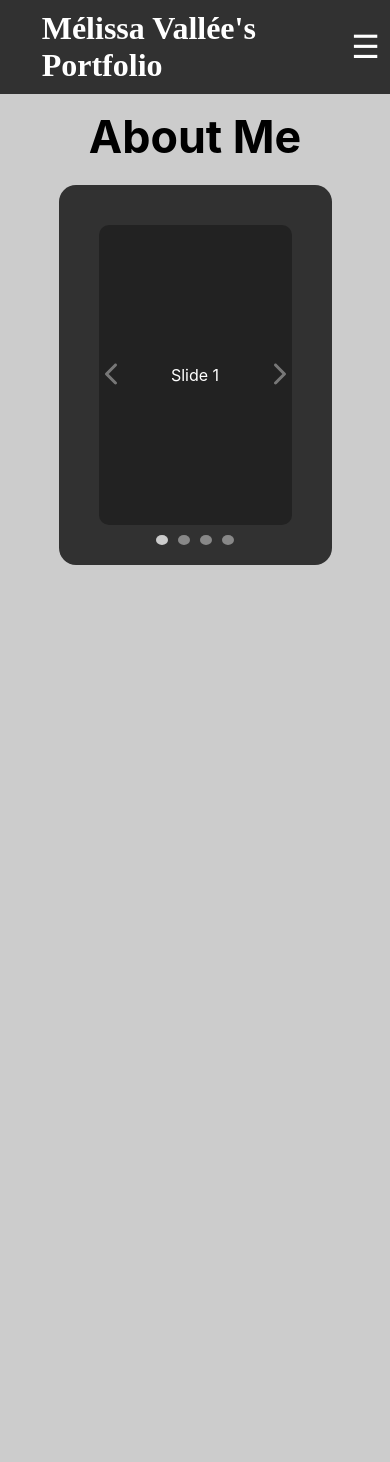
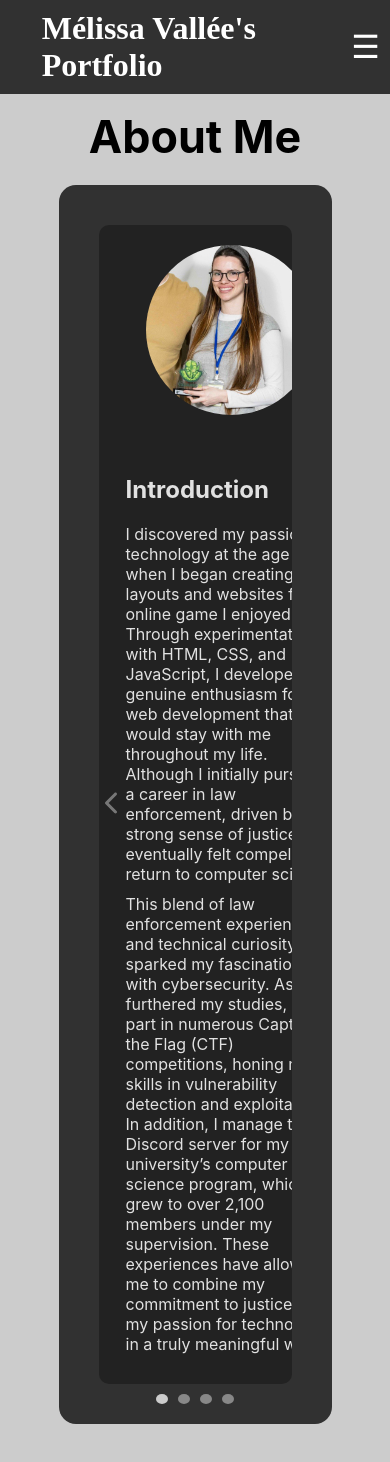
Before and after one commit to MelValesca/portfolio-webpage, a React (Create React App) app: page /about in a window 390 px wide. Shown: the top 1462 px of the page. Before the commit the page ends 844 px from the top, so only its background shows below. Built offline with nearby package versions, Linux system fonts and the light colour scheme.

Commit message:
create profile component

```diff
--- /dev/null
+++ b/src/components/Profile.jsx
@@ -0,0 +1,22 @@
+import React from "react";
+import "../styles/Profile.css";
+
+const Profile = ({ image, title, content }) => {
+  return (
+    <div className="wrap">
+      <div className="picture-box">
+        <img src={image} alt={`${title}-picture`} className="picture" />
+      </div>
+      <div className="text-box">
+        <h2>{title}</h2>
+        {content.map((paragraph, index) => (
+          <div key={index} className="intro">
+            {paragraph}
+          </div>
+        ))}
+      </div>
+    </div>
+  );
+};
+
+export default Profile;
--- a/src/pages/About.jsx
+++ b/src/pages/About.jsx
@@ -1,24 +1,82 @@
 import React from "react";
 import Screen from "../components/Screen";
 import Slider from "../components/Slider";
+import Profile from "../components/Profile";
 
 const About = () => {
+  const introduction = {
+    image: "/img/me.jpeg",
+    title: "Introduction",
+    content: [
+      "I discovered my passion for technology at the age of 12, when I began creating user layouts and websites for an online game I enjoyed. Through experimentation with HTML, CSS, and JavaScript, I developed a genuine enthusiasm for web development that would stay with me throughout my life. Although I initially pursued a career in law enforcement, driven by a strong sense of justice, I eventually felt compelled to return to computer science.",
+      "This blend of law enforcement experience and technical curiosity sparked my fascination with cybersecurity. As I furthered my studies, I took part in numerous Capture the Flag (CTF) competitions, honing my skills in vulnerability detection and exploitation. In addition, I manage the Discord server for my university’s computer science program, which grew to over 2,100 members under my supervision. These experiences have allowed me to combine my commitment to justice with my passion for technology in a truly meaningful way.",
+    ],
+  };
+
+  const interests = {
+    image: "/img/React.png",
+    title: "Interests",
+    content: [
+      "I enjoy building full-stack web and mobile applications and thrive on the challenge of solving complex problems. My interest in cybersecurity, particularly in web and system security, stems from a desire to ensure that the solutions I develop are both robust and protected against potential vulnerabilities.",
+      "Here are some of my career interests and areas of expertise:",
+      <ul>
+        <li>Information Security</li>
+        <li>Software Engineering</li>
+        <li>Mobile Application Development</li>
+        <li>Web Applications and Systems</li>
+        <li>Desktop Application Engineering</li>
+      </ul>,
+    ],
+  };
+
   const slides = [
     {
       id: 1,
-      content: <div className="slideContent">Slide 1</div>,
+      content: (
+        <div className="slideContent">
+          <Profile
+            image={introduction.image}
+            title={introduction.title}
+            content={introduction.content}
+          />
+        </div>
+      ),
     },
     {
       id: 2,
-      content: <div className="slideContent">Slide 2</div>,
+      content: (
+        <div className="slideContent">
+          <Profile
+            image={interests.image}
+            title={interests.title}
+            content={interests.content}
+          />
+        </div>
+      ),
     },
     {
       id: 3,
-      content: <div className="slideContent">slide 3</div>,
+      content: (
+        <div className="slideContent">
+          <Profile
+            image={introduction.image}
+            title={introduction.title}
+            content={introduction.content}
+          />
+        </div>
+      ),
     },
     {
       id: 4,
-      content: <div className="slideContent">slide 4</div>,
+      content: (
+        <div className="slideContent">
+          <Profile
+            image={introduction.image}
+            title={introduction.title}
+            content={introduction.content}
+          />
+        </div>
+      ),
     },
   ];
 
--- /dev/null
+++ b/src/styles/Profile.css
@@ -0,0 +1,55 @@
+.wrap {
+    display:flex;
+    flex-direction: row;
+    margin:20px;
+    width:100%;
+    height:100%;
+    justify-content: space-between;
+}
+
+.picture-box{
+    display:flex;
+    justify-content: center;
+    align-items:center;
+}
+
+.picture {
+    border-radius: 50%;
+    width: 250px;
+    height: 250px;
+}
+
+.text-box{
+    margin-left:20px;
+    display:flex;
+    justify-content: flex-start;
+    flex-direction: column;
+    width:70%;
+    height:100%;
+}
+
+.intro {
+    margin-bottom:10px;
+}
+
+@media (max-width: 900px) {
+    .wrap {
+        flex-direction: column;
+        align-items: center;
+    }
+
+    .text-box {
+        margin-left: 0;
+        width: 100%;
+        padding-top: 20px;
+    }
+
+    .picture-box {
+        margin-bottom: 20px;
+    }
+
+    .picture {
+        width: 170px;
+        height: 170px;
+    }
+}
--- a/src/styles/Screen.css
+++ b/src/styles/Screen.css
@@ -3,6 +3,7 @@
     justify-content: center;
     flex-direction: column;
     align-items: center;
+    margin-bottom:50px;
 }
 
 h1{
--- a/src/styles/Slider.css
+++ b/src/styles/Slider.css
@@ -5,14 +5,14 @@
 .slider {
     display: flex;
     align-items: center;
-    overflow: hidden;
     position: relative;
     width: 100%;
-    height: 300px;
     background-color: #222;
-    color: #fff;
+    color: #e1e1e1;
     border-radius: 10px;
     margin-top: 20px;
+    transition: height 0.3s ease;
+    overflow: hidden;
 }
 
 .arrow {
@@ -28,6 +28,7 @@
     display: flex;
     width: 100%;
     height: 100%;
+    transition: transform 0.5s ease-in-out;
     position: relative;
 }
 
@@ -36,7 +37,6 @@
     display: none;
     align-items: center;
     justify-content: center;
-    text-align: center;
 }
 
 .slide.visible {
```
Also changed, not shown: public/img/React.png (added), public/img/me.jpeg (renamed from src/img/me.jpeg).
